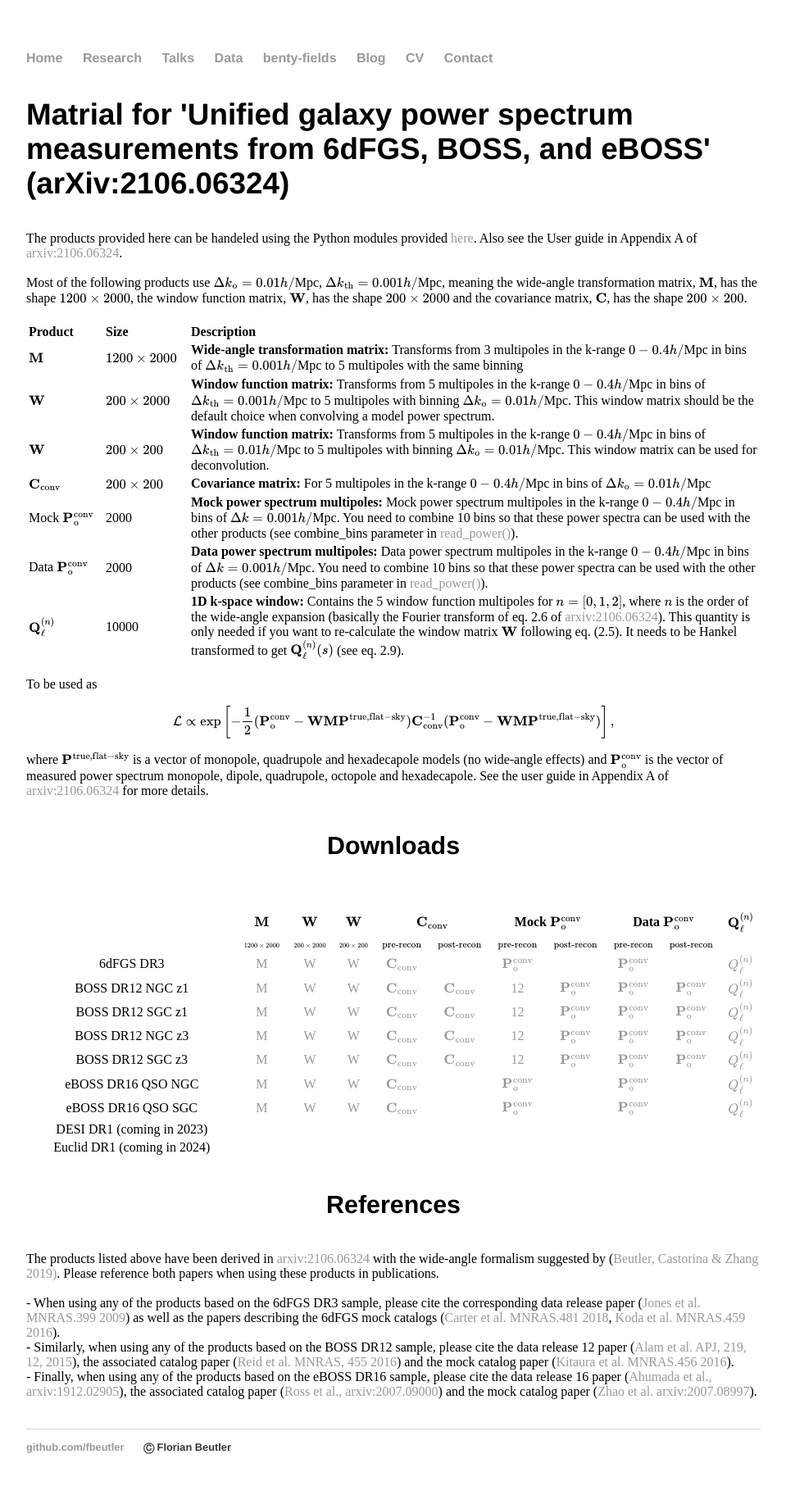
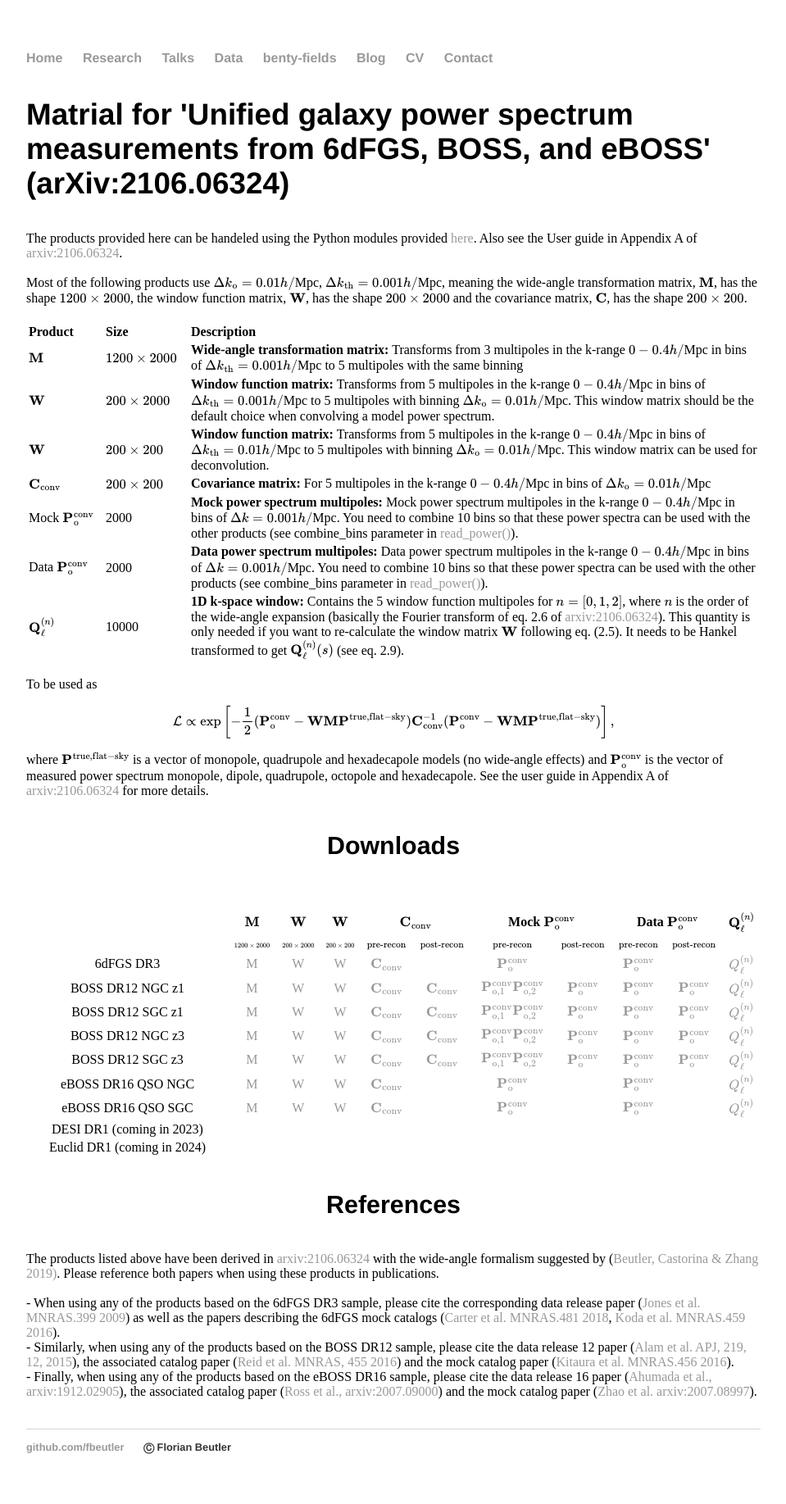
Before and after one commit to fbeutler/fbeutler.github.io, a Jekyll site: the page built from hub/deconv_paper.html, in a window 1280 px wide. Shown: the whole page at 82% size, without its empty margins (160-1119 px from the left). Built offline with Jekyll 4.4.1, drawn with Linux system fonts in a browser that asks for light colours.

Commit message:
Update deconv_paper.html

```diff
--- a/hub/deconv_paper.html
+++ b/hub/deconv_paper.html
@@ -124,7 +124,7 @@
     <td><a href="W_BOSS_DR12_NGC_z1_V6C_1_1_1_1_1_10_200_200_averaged_v1.matrix.gz">W</a></td>
     <td><a href="C_2048_BOSS_DR12_NGC_z1_V6C_1_1_1_1_1_10_200_200_prerecon.matrix.gz">\(\mathbf{C}_{\rm conv}\)</a></td>
     <td><a href="C_997_BOSS_DR12_NGC_z1_V6C_1_1_1_1_1_10_200_200_postrecon.matrix.gz">\(\mathbf{C}_{\rm conv}\)</a></td>
-    <td><a href="Patchy_V6C_BOSS_DR12_NGC_z1_1.tar.gz">1</a><a href="Patchy_V6C_BOSS_DR12_NGC_z1_2.tar.gz">2</a></td>
+    <td><a href="Patchy_V6C_BOSS_DR12_NGC_z1_1.tar.gz">\(\mathbf{P}^{\rm conv}_{\rm o,1}\)</a><a href="Patchy_V6C_BOSS_DR12_NGC_z1_2.tar.gz">\(\mathbf{P}^{\rm conv}_{\rm o,2}\)</a></td>
     <td><a href="Patchy_V6C_BOSS_DR12_NGC_z1_postrecon.tar.gz">\(\mathbf{P}^{\rm conv}_{\rm o}\)</a></td>
     <td><a href="ps1D_BOSS_DR12_NGC_z1_COMPnbar_TSC_700_700_700_400_renorm.dat">\(\mathbf{P}^{\rm conv}_{\rm o}\)</a></td>
     <td><a href="ps1D_BOSS_DR12_NGC_Recon_0.2_0.5_768_0.001_0.4_3500_renorm.dat">\(\mathbf{P}^{\rm conv}_{\rm o}\)</a></td>
@@ -137,7 +137,7 @@
     <td><a href="W_BOSS_DR12_SGC_z1_V6C_1_1_1_1_1_10_200_200_averaged_v1.matrix.gz">W</a></td>
     <td><a href="C_2048_BOSS_DR12_SGC_z1_V6C_1_1_1_1_1_10_200_200_prerecon.matrix.gz">\(\mathbf{C}_{\rm conv}\)</a></td>
     <td><a href="C_1000_BOSS_DR12_SGC_z1_V6C_1_1_1_1_1_10_200_200_postrecon.matrix.gz">\(\mathbf{C}_{\rm conv}\)</a></td>
-    <td><a href="Patchy_V6C_BOSS_DR12_SGC_z1_1.tar.gz">1</a><a href="Patchy_V6C_BOSS_DR12_SGC_z1_2.tar.gz">2</a></td>
+    <td><a href="Patchy_V6C_BOSS_DR12_SGC_z1_1.tar.gz">\(\mathbf{P}^{\rm conv}_{\rm o,1}\)</a><a href="Patchy_V6C_BOSS_DR12_SGC_z1_2.tar.gz">\(\mathbf{P}^{\rm conv}_{\rm o,2}\)</a></td>
     <td><a href="Patchy_V6C_BOSS_DR12_SGC_z1_postrecon.tar.gz">\(\mathbf{P}^{\rm conv}_{\rm o}\)</a></td>
     <td><a href="ps1D_BOSS_DR12_SGC_z1_COMPnbar_TSC_700_700_700_400_renorm.dat">\(\mathbf{P}^{\rm conv}_{\rm o}\)</a></td>
     <td><a href="ps1D_BOSS_DR12_SGC_Recon_0.2_0.5_768_0.001_0.4_3500_renorm.dat">\(\mathbf{P}^{\rm conv}_{\rm o}\)</a></td>
@@ -150,7 +150,7 @@
     <td><a href="W_BOSS_DR12_NGC_z3_V6C_1_1_1_1_1_10_200_200_averaged_v1.matrix.gz">W</a></td>
     <td><a href="C_2048_BOSS_DR12_NGC_z3_V6C_1_1_1_1_1_10_200_200_prerecon.matrix.gz">\(\mathbf{C}_{\rm conv}\)</a></td>
     <td><a href="C_997_BOSS_DR12_NGC_z3_V6C_1_1_1_1_1_10_200_200_postrecon.matrix.gz">\(\mathbf{C}_{\rm conv}\)</a></td>
-    <td><a href="Patchy_V6C_BOSS_DR12_NGC_z3_1.tar.gz">1</a><a href="Patchy_V6C_BOSS_DR12_NGC_z3_2.tar.gz">2</a></td>
+    <td><a href="Patchy_V6C_BOSS_DR12_NGC_z3_1.tar.gz">\(\mathbf{P}^{\rm conv}_{\rm o,1}\)</a><a href="Patchy_V6C_BOSS_DR12_NGC_z3_2.tar.gz">\(\mathbf{P}^{\rm conv}_{\rm o,2}\)</a></td>
     <td><a href="Patchy_V6C_BOSS_DR12_NGC_z3_postrecon.tar.gz">\(\mathbf{P}^{\rm conv}_{\rm o}\)</a></td>
     <td><a href="ps1D_BOSS_DR12_NGC_z3_COMPnbar_TSC_700_700_700_400_renorm.dat">\(\mathbf{P}^{\rm conv}_{\rm o}\)</a></td>
     <td><a href="ps1D_BOSS_DR12_NGC_Recon_0.5_0.75_768_0.001_0.4_3500_renorm.dat">\(\mathbf{P}^{\rm conv}_{\rm o}\)</a></td>
@@ -163,7 +163,7 @@
     <td><a href="W_BOSS_DR12_SGC_z3_V6C_1_1_1_1_1_10_200_200_averaged_v1.matrix.gz">W</a></td>
     <td><a href="C_2048_BOSS_DR12_SGC_z3_V6C_1_1_1_1_1_10_200_200_prerecon.matrix.gz">\(\mathbf{C}_{\rm conv}\)</a></td>
     <td><a href="C_1000_BOSS_DR12_SGC_z3_V6C_1_1_1_1_1_10_200_200_postrecon.matrix.gz">\(\mathbf{C}_{\rm conv}\)</a></td>
-    <td><a href="Patchy_V6C_BOSS_DR12_SGC_z3_1.tar.gz">1</a><a href="Patchy_V6C_BOSS_DR12_SGC_z3_2.tar.gz">2</a></td>
+    <td><a href="Patchy_V6C_BOSS_DR12_SGC_z3_1.tar.gz">\(\mathbf{P}^{\rm conv}_{\rm o,1}\)</a><a href="Patchy_V6C_BOSS_DR12_SGC_z3_2.tar.gz">\(\mathbf{P}^{\rm conv}_{\rm o,2}\)</a></td>
     <td><a href="Patchy_V6C_BOSS_DR12_SGC_z3_postrecon.tar.gz">\(\mathbf{P}^{\rm conv}_{\rm o}\)</a></td>
     <td><a href="ps1D_BOSS_DR12_SGC_z3_COMPnbar_TSC_700_700_700_400_renorm.dat">\(\mathbf{P}^{\rm conv}_{\rm o}\)</a></td>
     <td><a href="ps1D_BOSS_DR12_SGC_Recon_0.5_0.75_768_0.001_0.4_3500_renorm.dat">\(\mathbf{P}^{\rm conv}_{\rm o}\)</a></td>
```
